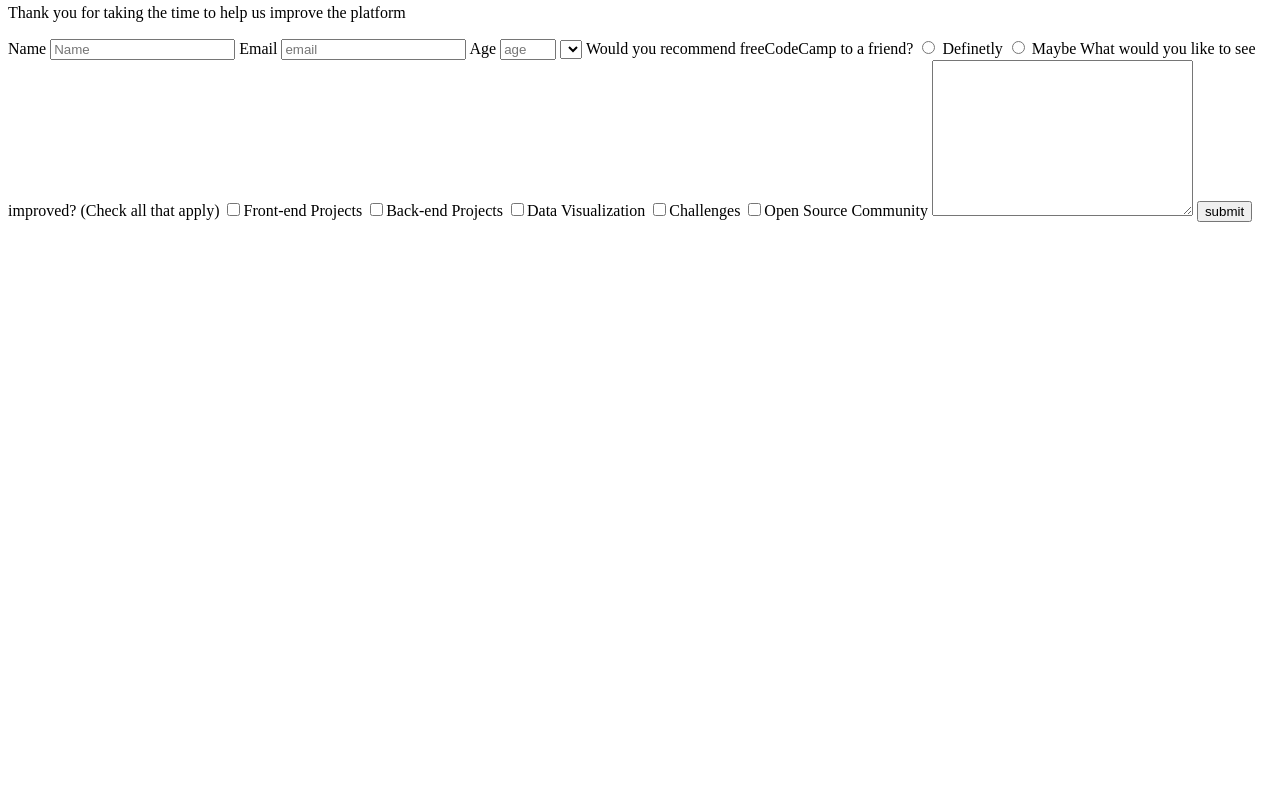
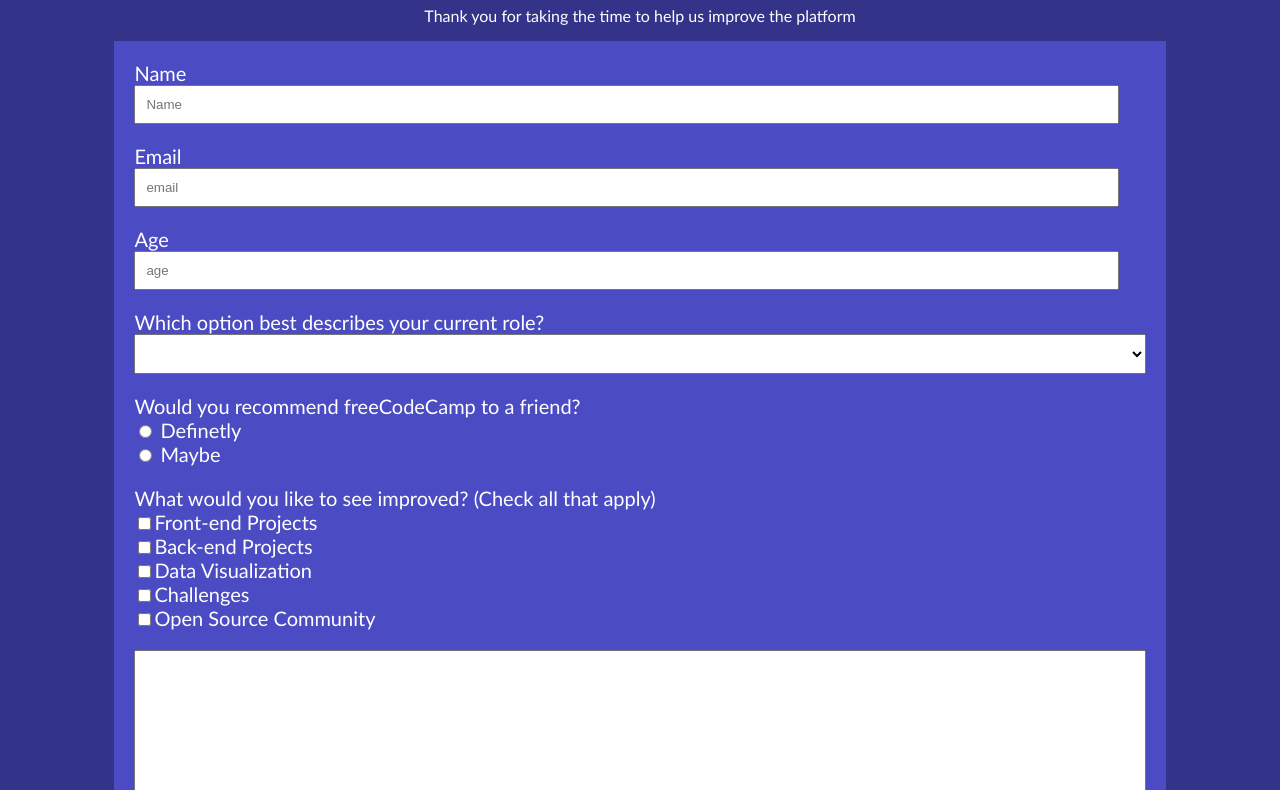
Before and after one commit to preciousbetine/microverse-project-0, a plain HTML site: page index.html in a window 1280 px wide. Shown: the part 76-866 px from the top of the page. Before the commit the page ends 800 px from the top, so only its background shows below. Drawn offline with Linux system fonts and the light colour scheme.

Commit message:
Added styling

```diff
--- a/css/style.css
+++ b/css/style.css
@@ -0,0 +1,50 @@
+
+body {
+  background-color: rgb(51, 51, 137);
+  text-align: center;
+  font-family: 'Gill Sans', 'Gill Sans MT', Calibri, 'Trebuchet MS', sans-serif;
+}
+
+#title {
+  color: white;
+}
+
+#description {
+  color: white;
+}
+
+#survey-form {
+  background-color: rgb(75, 75, 195);
+  width: 80%;
+  margin: auto;
+  display: flex;
+  flex-direction: column;
+  padding: 20px;
+  text-align: left;
+  font-size: 20px;
+  color: white;
+}
+
+label {
+  text-align: left;
+  margin-bottom: 20px;
+}
+
+#name, #email, #number, option {
+  width: 95%;
+  padding: 10px;
+}
+
+select {
+  width: 100%;
+  height: 40px;
+}
+
+#submit {
+  margin-top: 20px;
+  background-color: rgb(56, 148, 56);
+  color: white;
+  padding: 20px;
+  border: 0px;
+  font-size: 25px;
+}
--- a/index.html
+++ b/index.html
@@ -4,6 +4,7 @@
   <meta charset="UTF-8">
   <meta http-equiv="X-UA-Compatible" content="IE=edge">
   <meta name="viewport" content="width=device-width, initial-scale=1.0">
+  <link rel="stylesheet" href="css/style.css">
   <title>Survey Form</title>
 </head>
 <body>
@@ -23,25 +24,35 @@
       Age
       <input type="number" id="number" min="10" max="30" placeholder="age">
     </label>
-    <select name="" id="dropdown">
-      <option value=""></option>
-      <option value=""></option>
-    </select>
+    <label>
+      Which option best describes your current role?
+      <select name="" id="dropdown">
+        <option value=""></option>
+        <option value=""></option>
+      </select>
+    </label>
     <label>
       Would you recommend freeCodeCamp to a friend?
+      <br />
       <input type="radio" name="recommend" value="definetly"> Definetly
+      <br />
       <input type="radio" name="recommend" value="maybe"> Maybe
     </label>
     <label>
       What would you like to see improved? (Check all that apply)
+      <br />
       <input type="checkbox" value="front-end">Front-end Projects
+      <br />
       <input type="checkbox" value="back-end">Back-end Projects
+      <br />
       <input type="checkbox" value="data-visualization">Data Visualization
+      <br />
       <input type="checkbox" value="challenges">Challenges
+      <br />
       <input type="checkbox" value="open-source-community">Open Source Community
     </label>
     <textarea name="" id="" cols="30" rows="10"></textarea>
-    <button id="submit">submit</button>
+    <button id="submit">Submit</button>
   </form>
 </body>
 </html>
```
Also changed, not shown: style.css (deleted).
